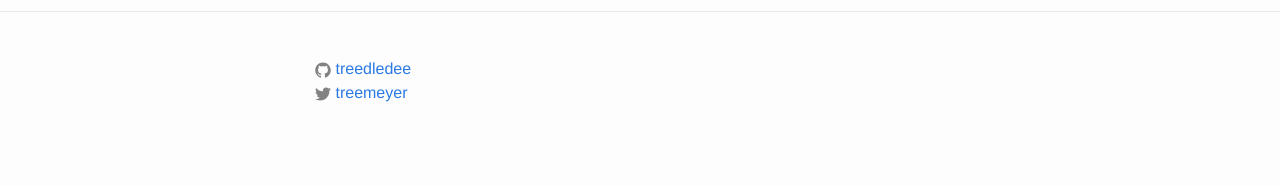
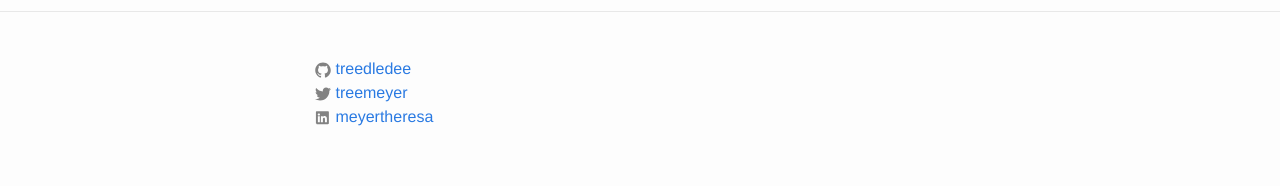
Before and after one commit to treedledee/treedledee.github.io, a Jekyll site: the page built from about.md, in a window 1280 px wide. Shown: the part 789-975 px from the top of the page. Built offline with Jekyll 4.4.1, drawn with Linux system fonts in a browser that asks for light colours; before the commit the page ends 954 px from its top, so only the background shows below that.

Commit message:
linkedin

```diff
--- a/_config.yml
+++ b/_config.yml
@@ -9,9 +9,11 @@
 title: Tree Meyer
 email:
 description: > # this means to ignore newlines until "baseurl:"
+
 baseurl: "" # the subpath of your site, e.g. /blog
 url: "http://treedledee.github.com" # the base hostname & protocol for your site
 twitter_username: treemeyer
 github_username:  treedledee
+linkedin_username: meyertheresa
 # Build settings
 markdown: kramdown
--- a/_includes/footer.html
+++ b/_includes/footer.html
@@ -79,6 +79,20 @@
             {% include icon-twitter.html username=site.twitter_username %}
           </li>
           {% endif %}
+
+          {% if site.linkedin_username %}
+          <li>
+            <a href="https://www.linkedin.com/in/{{ site.linkedin_username }}">
+              <span class="icon  icon--twitter">
+                <svg viewBox="0 0 61 61">
+                  <path fill="#828282" d="M49.265,4.667H7.145c-2.016,0-3.651,1.596-3.651,3.563v42.613c0,1.966,1.635,3.562,3.651,3.562h42.12   c2.019,0,3.654-1.597,3.654-3.562V8.23C52.919,6.262,51.283,4.667,49.265,4.667z M18.475,46.304h-7.465V23.845h7.465V46.304z    M14.743,20.777h-0.05c-2.504,0-4.124-1.725-4.124-3.88c0-2.203,1.67-3.88,4.223-3.88c2.554,0,4.125,1.677,4.175,3.88   C18.967,19.052,17.345,20.777,14.743,20.777z M45.394,46.304h-7.465V34.286c0-3.018-1.08-5.078-3.781-5.078   c-2.062,0-3.29,1.389-3.831,2.731c-0.197,0.479-0.245,1.149-0.245,1.821v12.543h-7.465c0,0,0.098-20.354,0-22.459h7.465v3.179   c0.992-1.53,2.766-3.709,6.729-3.709c4.911,0,8.594,3.211,8.594,10.11V46.304z"/>
+                </svg>
+              </span>
+
+              <span class="username">{{ site.linkedin_username }}</span>
+            </a>
+          </li>
+          {% endif %}
         </ul>
       </div>
 
```
Also changed, not shown: Gemfile.lock.
